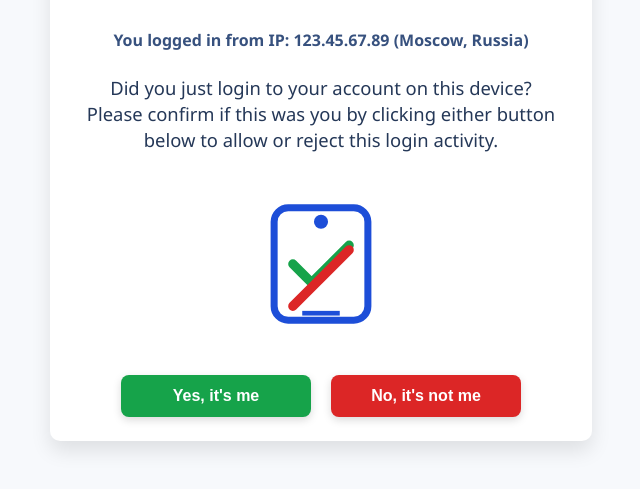
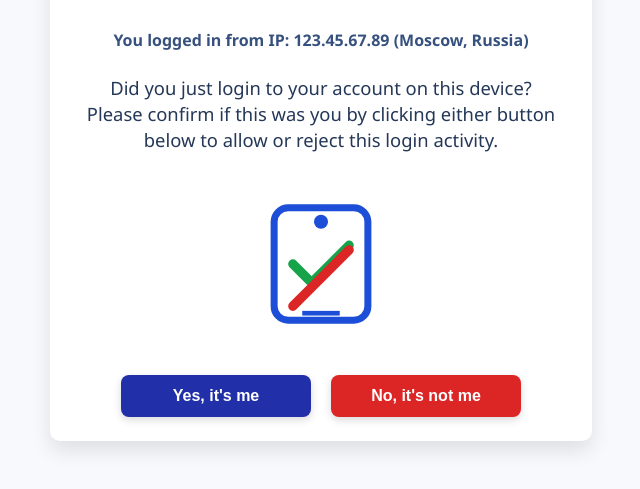
Before and after one commit to rjamest15456-lab/activity, a plain HTML site: page index.html in a window 1280 px wide. Shown: the part 233-722 px from the top of the page, without its empty margins (319-959 px from the left). Drawn offline with Linux system fonts and the light colour scheme.

Commit message:
Update index.html

```diff
--- a/index.html
+++ b/index.html
@@ -82,10 +82,10 @@
       min-width: 120px;
     }
     button.yes {
-      background-color: #16a34a;
+      background-color: #212fa8;
     }
     button.yes:hover {
-      background-color: #15803d;
+      background-color: #1d3ab6;
     }
     button.no {
       background-color: #dc2626;
```
